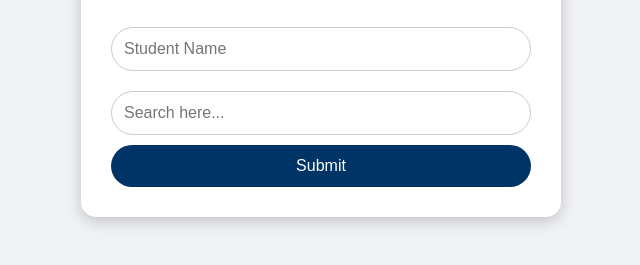
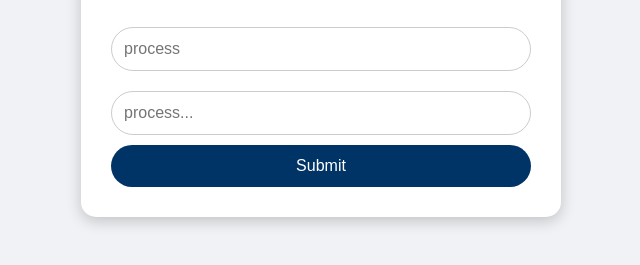
Before and after one commit to Rubini41/boat, a plain HTML site: page index.html in a window 1280 px wide. Shown: the part 399-664 px from the top of the page, without its empty margins (319-959 px from the left). Drawn offline with Linux system fonts and the light colour scheme.

Commit message:
Update index.html

```diff
--- a/index.html
+++ b/index.html
@@ -74,14 +74,14 @@ button:hover{
 
 <input
 type="text"
-name="student_name"
-placeholder="Student Name"
+name="process1"
+placeholder="process"
 required>
 
 <input
 type="text"
-name="search_text"
-placeholder="Search here..."
+name="process2"
+placeholder="process..."
 required>
 
 <button type="submit">Submit</button>
```
